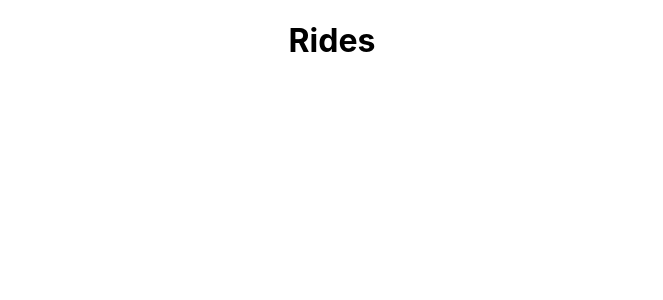
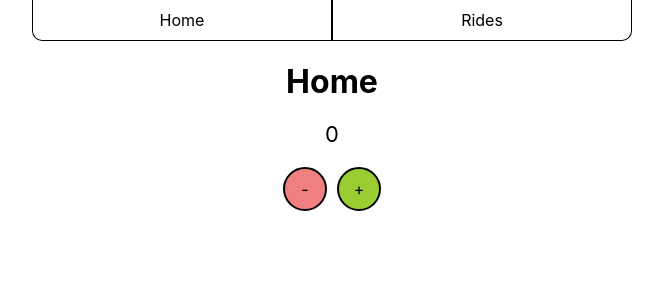
Before and after one commit to RyanMitchellWilson/ReactTechnicalInterviewSkeleton, a React (Create React App) app: page / in a window 1280 px wide. Shown: the top 300 px of the page, without its empty margins (308-971 px from the left). Built offline with nearby package versions, Linux system fonts and the light colour scheme.

Commit message:
Adding some redux examples and some pages

```diff
--- a/package.json
+++ b/package.json
@@ -16,6 +16,7 @@
     "react": "18.0.0",
     "react-dom": "18.0.0",
     "react-redux": "7.2.3",
+    "react-router-dom": "6.3.0",
     "react-scripts": "5.0.1",
     "redux": "4.0.5",
     "typescript": "4.4.2",
--- a/src/App.css
+++ b/src/App.css
@@ -1,45 +1,10 @@
 .App {
-  margin: auto;
+  display: flex;
+  flex: 1;
+  justify-content: center;
   text-align: center;
-  width: 100vh;
 }
 
-.App-container {
-  margin: auto;
+.AppContainer {
   width: 600px;
 }
-
-.App-logo {
-  height: 40vmin;
-  pointer-events: none;
-}
-
-@media (prefers-reduced-motion: no-preference) {
-  .App-logo {
-    animation: App-logo-spin infinite 20s linear;
-  }
-}
-
-.App-header {
-  background-color: #282c34;
-  min-height: 100vh;
-  display: flex;
-  flex-direction: column;
-  align-items: center;
-  justify-content: center;
-  font-size: calc(10px + 2vmin);
-  color: white;
-}
-
-.App-link {
-  color: #61dafb;
-}
-
-@keyframes App-logo-spin {
-  from {
-    transform: rotate(0deg);
-  }
-  to {
-    transform: rotate(360deg);
-  }
-}
--- a/src/App.tsx
+++ b/src/App.tsx
@@ -1,16 +1,27 @@
 import React from 'react'
 import { Provider } from 'react-redux'
+import {
+  BrowserRouter as Router, Route, Routes
+} from "react-router-dom"
 import './App.css'
+import Header from './components/header/Header'
 import store from './redux/store'
+import Home from './screens/home/Home'
 import Rides from './screens/rides/Rides'
 
 function App() {
   return (
     <Provider store={store}>
       <div className="App">
-        <div className="App-container">
-          <Rides/>
-        </div>
+        <Router>
+          <div className='AppContainer'>
+            <Header/>
+            <Routes>
+              <Route path='rides' element={<Rides/>}/>
+              <Route path='*' element={<Home/>}/>
+            </Routes>
+          </div>
+        </Router>
       </div>
     </Provider>
   );
--- a/src/Screens/Rides/Rides.tsx
+++ b/src/Screens/Rides/Rides.tsx
@@ -1,4 +1,5 @@
 import React from 'react'
+import './Rides.css'
 
 const Rides = () => {
   return (
--- /dev/null
+++ b/src/Screens/home/Home.css
@@ -0,0 +1,37 @@
+.Button {
+  align-items: center;
+  border-radius: 40px;
+  border-style: solid;
+  border-width: 2px;
+  cursor: pointer;
+  display: flex;
+  height: 40px;
+  justify-content: center;
+  user-select: none;
+  width: 40px;
+}
+
+.ButtonContainer {
+  display: flex;
+  flex-direction: row;
+  justify-content: center;
+  margin-top: 20px;
+}
+
+.ButtonMinus {
+  background-color: lightcoral;
+  margin-right: 5px;
+}
+
+.ButtonPlus {
+  background-color: yellowgreen;
+  margin-left: 5px;
+}
+
+.CountText {
+  font-size: 22px;
+}
+
+.Title {
+  margin-bottom: 20px;
+}
--- /dev/null
+++ b/src/Screens/home/Home.tsx
@@ -0,0 +1,33 @@
+import React, { useCallback } from 'react'
+import { useDispatch } from 'react-redux'
+import { updateExampleCount } from '../../redux/actions'
+import { useExampleCount } from '../../redux/selectors'
+import './Home.css'
+
+const Home = () => {
+  const dispatch = useDispatch()
+  const exampleCount = useExampleCount()
+
+  const addExampleCount = useCallback(() => {
+    dispatch(updateExampleCount(exampleCount + 1))
+  }, [dispatch, exampleCount])
+
+  const minusExampleCount = useCallback(() => {
+    dispatch(updateExampleCount(exampleCount - 1))
+  }, [dispatch, exampleCount])
+
+  return (
+    <div>
+      <h1 className='Title'>Home</h1>
+      <div>
+        <div className='CountText'>{exampleCount}</div>
+        <div className='ButtonContainer'>
+          <div className='Button ButtonMinus' onClick={minusExampleCount}>-</div>
+          <div className='Button ButtonPlus' onClick={addExampleCount}>+</div>
+        </div>
+      </div>
+    </div>
+  )
+}
+
+export default Home
--- /dev/null
+++ b/src/components/header/Header.css
@@ -0,0 +1,22 @@
+.RouteButtonLeft {
+  border-bottom-left-radius: 10px;
+  border-width: 0px 1px 1px 1px;
+  border-style: solid;
+  cursor: pointer;
+  flex: 1;
+  padding: 10px;
+}
+
+.RouteButtonRight {
+  border-bottom-right-radius: 10px;
+  border-width: 0px 1px 1px 1px;
+  border-style: solid;
+  cursor: pointer;
+  flex: 1;
+  padding: 10px;
+}
+
+.RoutingContainer {
+  display: flex;
+  flex-direction: row;
+}
--- /dev/null
+++ b/src/components/header/Header.tsx
@@ -0,0 +1,27 @@
+import React, { useCallback } from 'react'
+import { useNavigate } from 'react-router-dom'
+import './Header.css'
+
+const Header = () => {
+  const navigate = useNavigate()
+
+  const pressHome = useCallback(() => {
+    navigate('/')
+  }, [navigate])
+  const pressRides = useCallback(() => {
+    navigate('/rides')
+  }, [navigate])
+
+  return (
+    <div className='RoutingContainer'>
+      <div className='RouteButtonLeft' onClick={pressHome}>
+        <div>Home</div>
+      </div>
+      <div className='RouteButtonRight' onClick={pressRides}>
+        <div>Rides</div>
+      </div>
+    </div>
+  )
+}
+
+export default Header
--- a/src/redux/reducer.ts
+++ b/src/redux/reducer.ts
@@ -6,10 +6,7 @@ import { initialState } from './state'
 const reducer = createReducer(initialState, builder => {
   builder
     .addCase(updateExampleCount, (state, { payload }) => {
-      return {
-        ...state,
-        exampleCount: payload
-      }
+      state.exampleCount = payload
     })
 })
 
--- a/src/redux/selectors.ts
+++ b/src/redux/selectors.ts
@@ -1,5 +1,8 @@
 import { useSelector } from 'react-redux'
 import { IState } from './state'
 
+export const useExampleCount = () => useSelector<IState, number>((state) => {
+  return state.exampleCount
+})
 
 export const useReduxState = () => useSelector((state: IState) => state)
```
Also changed, not shown: 1 other file (tests, documents, lock files or other folders).
